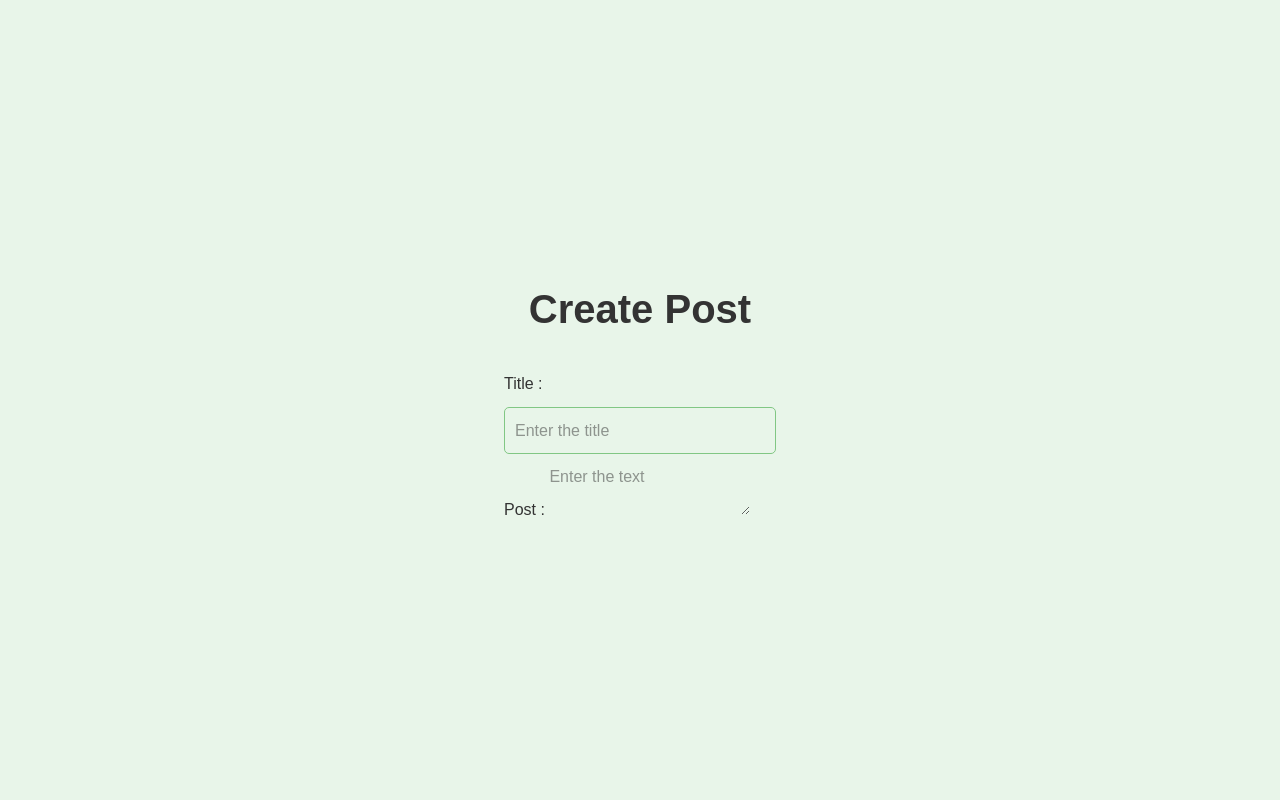
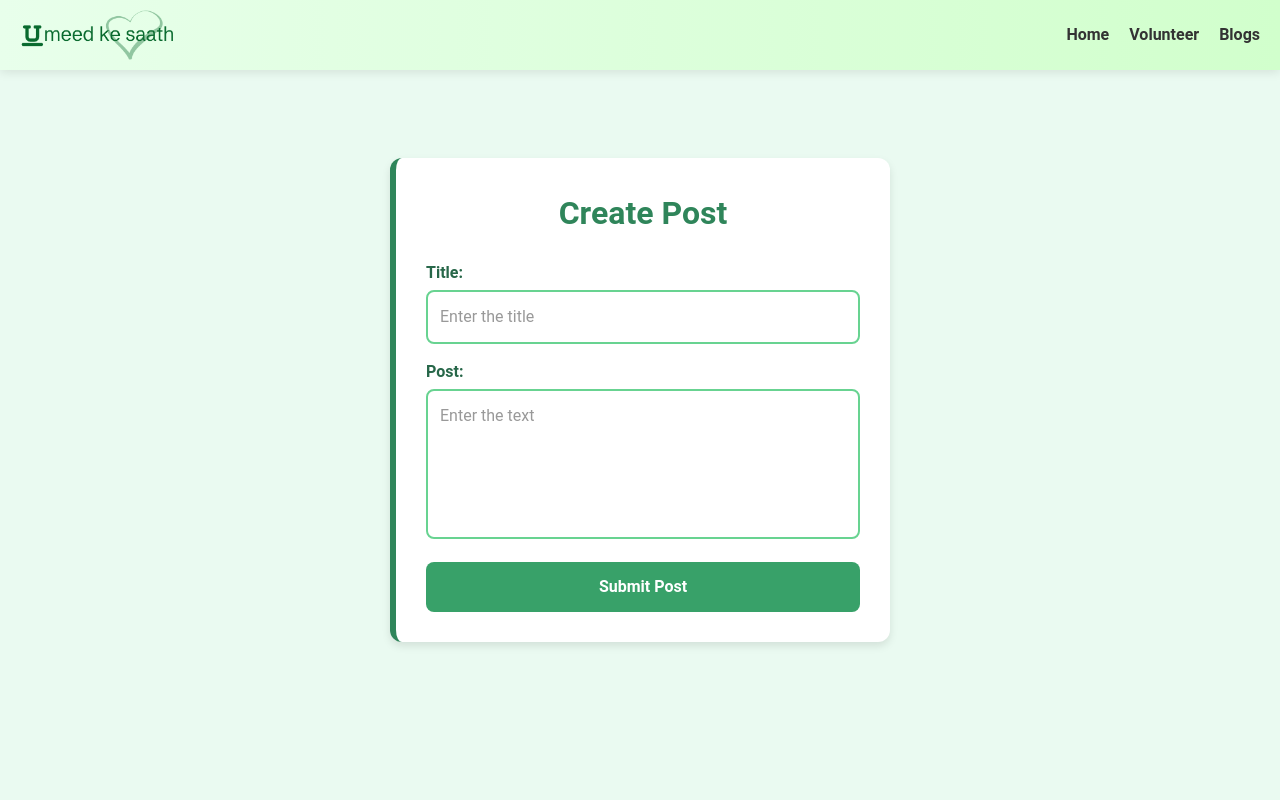
Before and after one commit to VighneshG28/Umeed-Ke-Saath, a React (Vite) app: page /blogs/createpost in a window 1280 px wide. Shown: the top 800 px of the page. Built offline with nearby package versions, Linux system fonts and the light colour scheme.

Commit message:
added ngo-title, blogDisplay and updated app, blog, card, createPost, homepage, login, title

```diff
--- a/src/App.jsx
+++ b/src/App.jsx
@@ -1,6 +1,4 @@
 import React from 'react'
-import Area from './Components/area'
-import NgoCard from './Components/ngoCard'
 import { BrowserRouter,Route,Routes, useNavigate } from "react-router-dom"
 import Demo from './Components/demo'
 import NgoDetail from './Components/ngoDetails'
@@ -15,16 +13,15 @@ const App = () => {
   return (
     <div>
       <BrowserRouter>
-        {/* <Header/> */}
+        <Header/>
         <Routes>
-          {/* <Route path="/" element={<Homepage/>} /> */}
-          {/* <Route path="/:idn" element={<NgoDetail/>} /> */}
+          <Route path="/" element={<Homepage/>} />
+          <Route path="/:idn" element={<NgoDetail/>} />
           <Route path="/blogs" element={<Blog/>} />
           <Route path="/blogs/createpost" element={<CreatePost/>} />
           <Route path="/blogs/login" element={<Login/>} />
         </Routes>
-        {/* <Area/>
-        <Footer/>     */}
+        <Footer/>
       </BrowserRouter>
         {/* <Demo/> */}
     </div>
--- a/src/Components/blog.jsx
+++ b/src/Components/blog.jsx
@@ -1,11 +1,47 @@
-import React from 'react'
+import React, { useEffect, useState } from "react";
+import { NavLink } from "react-router-dom";
+import { auth } from "../firebase-config";
+import { signOut } from "firebase/auth";
+import BlogDisplay from "./blogDisplay";
+import "./card.css";
 
 const Blog = () => {
+  const [user, setUser] = useState(null);
+
+  useEffect(() => {
+    const unsubscribe = auth.onAuthStateChanged((currentUser) => {
+      setUser(currentUser);
+    });
+
+    return () => unsubscribe();
+  }, []);
+
+  const handleLogout = async () => {
+    try {
+      await signOut(auth);
+      alert("Logged out successfully!");
+    } catch (error) {
+      alert("Logout Failed: " + error.message);
+    }
+  };
+
   return (
     <div>
-      blog
+      <div className="blog-navbar blog-navbar-offset">
+        {user ? (
+          <div className="nav">
+            <p className="nav-logout-button" onClick={handleLogout}>Logout</p>
+            <NavLink className="blog-nav-link" to="/blogs/createpost">Post</NavLink>
+          </div>
+        ) : (
+          <NavLink className="blog-nav-link" to="/blogs/login">Login</NavLink>
+        )}
+      </div>
+      <div className="blog-content blog-content-offset">
+        <BlogDisplay />
+      </div>
     </div>
-  )
-}
+  );
+};
 
-export default Blog
+export default Blog;
--- /dev/null
+++ b/src/Components/blogDisplay.jsx
@@ -0,0 +1,34 @@
+import React, { useEffect, useState } from 'react';
+import { getDocs, collection } from 'firebase/firestore';
+import { db } from '@/firebase-config';
+import './card.css';
+
+const BlogDisplay = () => {
+    const [postList, setPostList] = useState([]);
+    const postCollectionRef = collection(db, "posts");
+
+    useEffect(() => {
+        const getPost = async () => {
+            const data = await getDocs(postCollectionRef);
+            setPostList(data.docs.map((doc) => ({ ...doc.data(), id: doc.id })));
+        };
+        getPost();
+    }, []);
+
+    return (
+        <div className="blog-card-container">
+            <h1 className="blog-title">Blog Posts</h1>
+            <div className="blog-list">
+                {postList.map((post) => (
+                    <div key={post.id} className="blog-card">
+                        <h2 className="blog-heading">{post.title}</h2>
+                        <p className="blog-text">{post.postText}</p>
+                        <h3 className="blog-author">@{post.author.name}</h3>
+                    </div>
+                ))}
+            </div>
+        </div>
+    );
+};
+
+export default BlogDisplay;
--- a/src/Components/card.css
+++ b/src/Components/card.css
@@ -533,7 +533,7 @@ button:hover {
   background: linear-gradient(to right, #f7f5ff, #e8f0ff);
 }
 
-.title-container {
+.home-title-container {
   position: relative;
   width: 96%;
   max-width: 1400px;
@@ -547,6 +547,7 @@ button:hover {
   height: 85vh;
   object-fit: cover;
   border-radius: 20px;
+  filter: brightness(70%);
 }
 
 .title-text {
@@ -575,69 +576,283 @@ button:hover {
   text-shadow: 2px 2px 5px rgba(0, 0, 0, 0.5);
 }
 
-body {
-  background-color: #e8f5e9;
+/* /* Body Styling */
+.body-container {
+  background-color: #e8f5e9; /* Soft green background */
   display: flex;
   justify-content: center;
   align-items: center;
   height: 100vh;
-  font-family: Arial, sans-serif;
+  font-family: "Arial", sans-serif;
+  margin: 0;
 }
 
+/* Login Container */
 .login-container {
   background: #ffffff;
-  padding: 20px;
-  border-radius: 10px;
+  padding: 25px;
+  border-radius: 12px;
   box-shadow: 0 4px 10px rgba(0, 128, 0, 0.2);
   text-align: center;
-  width: 300px;
+  width: 320px;
+  transition: transform 0.3s ease-in-out;
 }
 
-h2 {
-  color: #2e7d32;
+.login-container:hover {
+  transform: translateY(-3px);
 }
 
-input {
-  width: 100%;
-  padding: 10px;
-  margin: 10px 0;
-  border: 1px solid #81c784;
-  border-radius: 5px;
-  outline: none;
-  transition: border 0.3s;
+/* Title */
+.login-title {
+  color: #2e7d32;
+  margin-bottom: 15px;
 }
 
-input:focus {
-  border-color: #388e3c;
+/* Input Fields */
+.input-field {
+  width: 100%;
+  padding: 12px;
+  margin: 8px 0;
+  border: 2px solid #81c784;
+  border-radius: 8px;
+  outline: none;
+  font-size: 14px;
+  transition: border 0.3s, box-shadow 0.3s;
 }
 
-button {
+.input-field:focus {
+  border-color: #388e3c;
+  box-shadow: 0 0 5px rgba(56, 142, 60, 0.3);
+}
+
+/* Buttons */
+.buttons {
   width: 100%;
-  padding: 10px;
-  margin: 5px 0;
+  padding: 12px;
+  margin: 8px 0;
   border: none;
-  border-radius: 5px;
+  border-radius: 8px;
   background-color: #4caf50;
   color: white;
   font-size: 16px;
+  font-weight: bold;
   cursor: pointer;
-  transition: background 0.3s;
+  transition: background 0.3s, transform 0.2s;
 }
 
-button:hover {
+.buttons:hover {
   background-color: #388e3c;
+  transform: scale(1.03);
 }
 
 .logout-button {
-  background-color: #d32f2f;
+  background-color: #e57373;
 }
 
 .logout-button:hover {
-  background-color: #b71c1c;
+  background-color: #c62828;
 }
 
+/* Error Message */
 .error-message {
   color: #d32f2f;
   font-size: 14px;
   margin-bottom: 10px;
+  background: #ffebee;
+  padding: 8px;
+  border-radius: 5px;
+  border: 1px solid #d32f2f;
 }
+
+.blog-navbar {
+  position: fixed;
+  top: 0;
+  left: 0;
+  width: 100%;
+  background-color: white;
+  display: flex;
+  align-items: center;
+  justify-content: space-between;
+  padding: 10px 20px;
+  box-shadow: 0 2px 10px rgba(0, 0, 0, 0.1);
+  z-index: 1000;
+}
+
+.blog-navbar-offset{
+  margin-top: 60px;
+}
+
+.blog-nav-link {
+  margin: 0;
+  font-size: 16px;
+  font-weight: bold;
+  cursor: pointer;
+}
+
+.blog-nav-link:hover {
+  text-decoration: underline;
+}
+
+.nav-logout-button {
+  margin: 0;
+  font-size: 16px;
+  font-weight: bold;
+  cursor: pointer;
+}
+
+.nav-logout-button:hover {
+  text-decoration: underline;
+}
+
+.content {
+  padding: 20px;
+  display: flex;
+  justify-content: center;
+  align-items: center;
+  flex-direction: column;
+}
+
+
+.blog-card-container {
+  background-color: #eafaf1;
+  min-height: 100vh;
+  display: flex;
+  flex-direction: column;
+  align-items: center;
+  padding: 20px;
+  margin-top: 110px; /* Adjusted to avoid excessive movement */
+  position: relative; /* Keeps it from shifting */
+}
+
+.blog-title {
+  font-size: 2rem;
+  font-weight: bold;
+  color: #2f855a;
+  margin-bottom: 20px;
+  text-align: center;
+}
+
+.blog-list {
+  width: 100%;
+  max-width: 800px;
+  display: flex;
+  flex-direction: column;
+  gap: 15px;
+}
+
+.blog-card {
+  background: white;
+  padding: 20px;
+  border-radius: 12px;
+  box-shadow: 0 4px 6px rgba(0, 0, 0, 0.1);
+  border-left: 4px solid #38a169;
+  transition: transform 0.3s ease-in-out;
+}
+
+.blog-card:hover {
+  transform: scale(1.02); /* Subtle hover effect */
+}
+
+.blog-heading {
+  font-size: 1.5rem;
+  font-weight: 600;
+  color: #276749;
+}
+
+.blog-text {
+  color: #4a5568;
+  margin-top: 8px;
+}
+
+.blog-author {
+  margin-top: 12px;
+  font-size: 0.875rem;
+  color: #718096;
+  font-style: italic;
+}
+
+@media (max-width: 768px) {
+  .blog-card-container {
+    margin-top: 30px; /* Adjust for smaller screens */
+  }
+}
+
+.create-post-container {
+  background-color: #eafaf1; /* Light greenish background */
+  min-height: 100vh;
+  display: flex;
+  justify-content: center;
+  align-items: center;
+  padding: 20px;
+}
+
+.create-post-box {
+  background: #ffffff;
+  padding: 30px;
+  border-radius: 12px;
+  box-shadow: 0 4px 8px rgba(0, 0, 0, 0.1);
+  max-width: 500px;
+  width: 100%;
+  text-align: center;
+  border-left: 6px solid #2f855a; /* Green accent border */
+}
+
+.create-post-box h1 {
+  font-size: 2rem;
+  color: #2f855a; /* Deep green */
+  margin-bottom: 20px;
+}
+
+.input-group {
+  margin-bottom: 15px;
+  text-align: left;
+}
+
+.input-group label {
+  display: block;
+  font-weight: bold;
+  margin-bottom: 5px;
+  color: #276749; /* Dark green */
+}
+
+.input-group input,
+.input-group textarea {
+  width: 100%;
+  padding: 12px;
+  border: 2px solid #68d391; /* Soft green border */
+  border-radius: 8px;
+  font-size: 1rem;
+  transition: border 0.3s ease-in-out, box-shadow 0.3s ease-in-out;
+}
+
+.input-group input:focus,
+.input-group textarea:focus {
+  border-color: #2f855a; /* Darker green on focus */
+  outline: none;
+  box-shadow: 0 0 5px rgba(47, 133, 90, 0.5); /* Green glow effect */
+}
+
+textarea {
+  height: 150px;
+  resize: none;
+}
+
+.submit-btn {
+  background-color: #38a169; /* Green button */
+  color: white;
+  border: none;
+  padding: 12px 20px;
+  font-size: 1rem;
+  font-weight: bold;
+  border-radius: 8px;
+  cursor: pointer;
+  transition: background 0.3s ease-in-out, transform 0.2s ease-in-out;
+  display: block;
+  width: 100%;
+  margin-top: 10px;
+}
+
+.submit-btn:hover {
+  background-color: #2f855a; /* Darker green */
+  transform: scale(1.05);
+}
--- a/src/Components/createPost.jsx
+++ b/src/Components/createPost.jsx
@@ -1,24 +1,36 @@
 import React, { useState } from 'react'
+import { addDoc, collection } from 'firebase/firestore';
+import { db, auth } from '@/firebase-config';
+import { useNavigate } from 'react-router-dom';
+import "./card.css"
 
 const CreatePost = () => {
   const [title, setTitle] = useState("");
-  const [post, setPost] = useState("")
+  const [postText, setPostText] = useState("")
+  const navigate = useNavigate()
+
+  const postCollectionRef = collection(db, "posts")
+  const createPost = async () => {
+    await addDoc(postCollectionRef, {title, postText, author: {name: auth.currentUser.displayName, id: auth.currentUser.uid}})
+    navigate("/blogs");
+  }
 
   return (
-    <div>
-      <div>
+    <div className="create-post-container">
+      <div className="create-post-box">
         <h1>Create Post</h1>
-        <div>
-          <label>Title : </label>
-          <input placeholder='Enter the title' onChange={(e) => {setTitle(e.target.value)}} />
+        <div className="input-group">
+          <label>Title:</label>
+          <input placeholder="Enter the title" onChange={(e) => setTitle(e.target.value)} />
         </div>
-        <div>
-          <label>Post : </label>
-          <textarea placeholder='Enter the text' onChange={(e) => {setPost(e.target.value)}}></textarea>
+        <div className="input-group">
+          <label>Post:</label>
+          <textarea placeholder="Enter the text" onChange={(e) => setPostText(e.target.value)}></textarea>
         </div>
+        <button className="submit-btn" onClick={createPost}>Submit Post</button>
       </div>
     </div>
-  )
+  );
 }
 
 export default CreatePost
--- a/src/Components/homepage.jsx
+++ b/src/Components/homepage.jsx
@@ -9,11 +9,12 @@ import PageDetailsOne from './pageDetailsOne'
 import PageDetailsTwo from './pageDetailsTwo'
 import PageDetailsThree from './pageDetailsThree'
 import Title from './title'
+import Area from './area'
 import './card.css'
 
 const Homepage = () => {
   return (
-    <div className='homepage-bg'>
+    <div>
       <Title/>
       <div className="banner">
         <div className="slider" style={{ "--quantity": 7 }}>
@@ -44,6 +45,7 @@ const Homepage = () => {
       <PageDetailsOne/>
       <PageDetailsTwo/>
       <PageDetailsThree/>
+      <Area/>
     </div>
   );
 };
--- a/src/Components/login.jsx
+++ b/src/Components/login.jsx
@@ -1,8 +1,8 @@
 import React, { useState } from "react";
 import { useNavigate } from "react-router-dom";
-import { createUserWithEmailAndPassword, signInWithEmailAndPassword, signOut } from "firebase/auth";
+import { createUserWithEmailAndPassword, signInWithEmailAndPassword, signOut, updateProfile } from "firebase/auth";
 import { auth } from "../firebase-config";
-import "./card.css"
+import "./card.css";
 
 const Login = () => {
   const [email, setEmail] = useState("");
@@ -12,8 +12,13 @@ const Login = () => {
 
   const handleSignUp = async () => {
     try {
-      await createUserWithEmailAndPassword(auth, email, password);
-      alert("User registered successfully!");
+      const userCredential = await createUserWithEmailAndPassword(auth, email, password);
+      const user = userCredential.user;
+      const username = email.split("@")[0];
+
+      await updateProfile(user, { displayName: username });
+
+      alert(`User registered successfully! Welcome, ${user.displayName}`);
       navigate("/blogs");
     } catch (err) {
       setError(err.message);
@@ -37,18 +42,20 @@ const Login = () => {
     try {
       await signOut(auth);
       alert("Logged out successfully!");
-      navigate("/blogs/login");
+      navigate("/blogs");
     } catch (error) {
       alert("Logout Failed: " + error.message);
     }
   };
 
   return (
+    <div className="body-container">
       <div className="login-container">
-      <h2>Login / Sign Up</h2>
+        <h2 className="login-title">Login / Sign Up</h2>
         {error && <p className="error-message">{error}</p>}
         <input
           type="email"
+          className="input-field"
           placeholder="Email"
           value={email}
           onChange={(e) => setEmail(e.target.value)}
@@ -56,14 +63,16 @@ const Login = () => {
         />
         <input
           type="password"
+          className="input-field"
           placeholder="Password"
           value={password}
           onChange={(e) => setPassword(e.target.value)}
           required
         />
-      <button onClick={handleLogin}>Login</button>
-      <button onClick={handleSignUp}>Sign Up</button>
-      <button onClick={handleLogout} className="logout-button">Logout</button>
+        <button className="buttons" onClick={handleLogin}>Login</button>
+        <button className="buttons" onClick={handleSignUp}>Sign Up</button>
+        <button className="buttons logout-button" onClick={handleLogout}>Logout</button>
+      </div>
     </div>
   );
 };
--- a/src/Components/title.jsx
+++ b/src/Components/title.jsx
@@ -1,11 +1,11 @@
 import React from 'react'
-import background from '../assets/forest.jpg';
+import background from '../assets/ngo-title.jpg';
 import './card.css'
 
 const Title = () => {
   return (
-    <div className='title-container'>
-        <img src={background} alt="Title-background" className='title-img'/>
+    <div className='home-title-container'>
+        <img src={background} alt="background" className='title-img'/>
         <h1 className='title-text'>Umeed Ke Saath</h1>
         <h4 className='title-slogan'>"Aao, Saath Milkar Umeed Banayein"</h4>
     </div>
```
Also changed, not shown: src/assets/ngo-title.jpg (added). Lines whose indentation alone changed are shown as unchanged.
